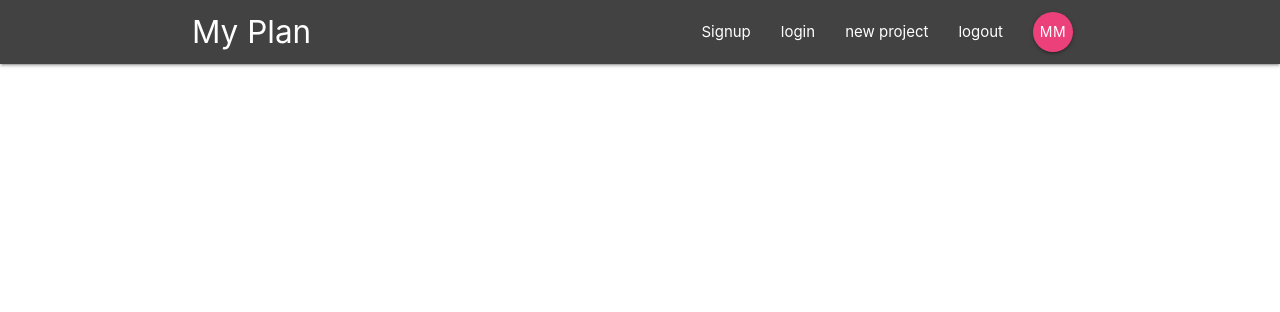
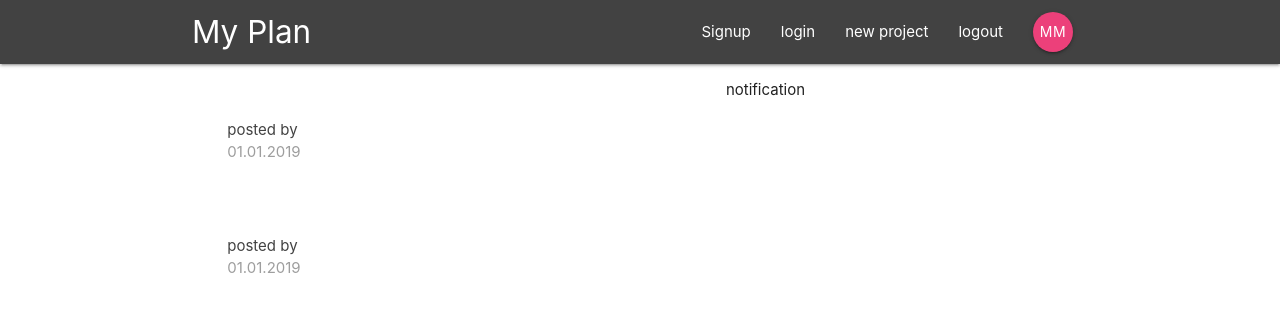
Before and after one commit to MohamadBouchi/events-planner, a React (Create React App) app in the folder plan/: page / in a window 1280 px wide. Shown: the top 312 px of the page. Built offline with nearby package versions, Linux system fonts and the light colour scheme.

Commit message:
dashboard, projectlist, project summary templates created. app switch route

```diff
--- a/plan/src/App.js
+++ b/plan/src/App.js
@@ -1,6 +1,7 @@
 import React, { Component } from 'react';
-import { BrowserRouter } from 'react-router-dom';
+import { BrowserRouter, Switch, Route } from 'react-router-dom';
 import Navbar from './components/layout/Navbar';
+import Dashboard from './components/dashboard/Dashboard';
 
 class App extends Component {
   render() {
@@ -8,6 +9,9 @@
       <BrowserRouter>
       <div className="App">
         <Navbar/>
+        <Switch>
+          <Route path="/" component={Dashboard} />
+        </Switch>
       </div>
       </BrowserRouter>
     );
--- a/plan/src/components/dashboard/Dashboard.js
+++ b/plan/src/components/dashboard/Dashboard.js
@@ -0,0 +1,20 @@
+import React, { Component } from 'react'
+import Notifications from './Notifications';
+import ProjectList from '../projects/ProjectList';
+
+export default class Dashboard extends Component {
+  render() {
+    return (
+      <div className="dashboard container">
+        <div className="row">
+            <div className="col s12 m6">
+                <ProjectList/>
+            </div>
+            <div className="col s12 m5 offset-m1">
+                <Notifications/>
+            </div>
+        </div>
+      </div>
+    )
+  }
+}
--- a/plan/src/components/dashboard/Notifications.js
+++ b/plan/src/components/dashboard/Notifications.js
@@ -0,0 +1,9 @@
+import React from 'react'
+
+export default function () {
+  return (
+    <div>
+      <p>notification</p>
+    </div>
+  )
+}
--- a/plan/src/components/projects/ProjectList.js
+++ b/plan/src/components/projects/ProjectList.js
@@ -0,0 +1,11 @@
+import React from 'react'
+import ProjectSummary from './ProjectSummary';
+
+export default function ProjectList() {
+  return (
+    <div className="project-list section">
+        <ProjectSummary/>
+        <ProjectSummary/>
+    </div>
+  )
+}
--- a/plan/src/components/projects/ProjectSummary.js
+++ b/plan/src/components/projects/ProjectSummary.js
@@ -0,0 +1,13 @@
+import React from 'react'
+
+export default function ProjectSummary() {
+  return (
+    <div className="card z-depth-0 project-summary">
+        <div className="card-content grey-text text-darken-3">
+            <span className="card-title"></span>
+            <p>posted by</p>
+            <p className="grey-text">01.01.2019</p>
+        </div>
+    </div>
+  )
+}
```
